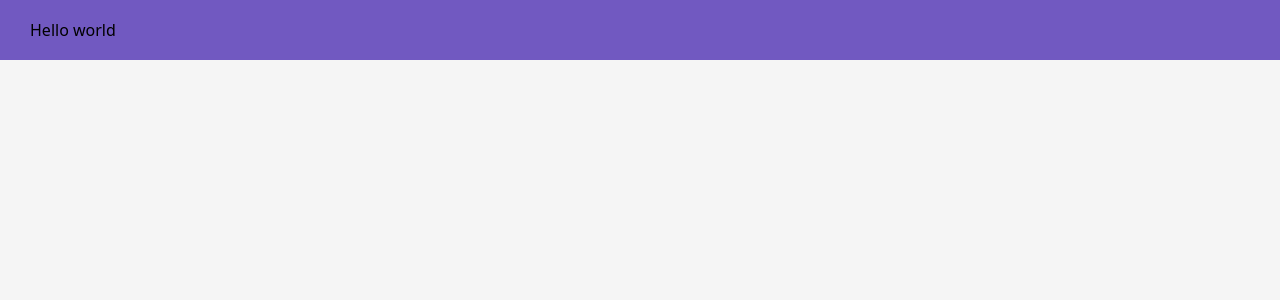
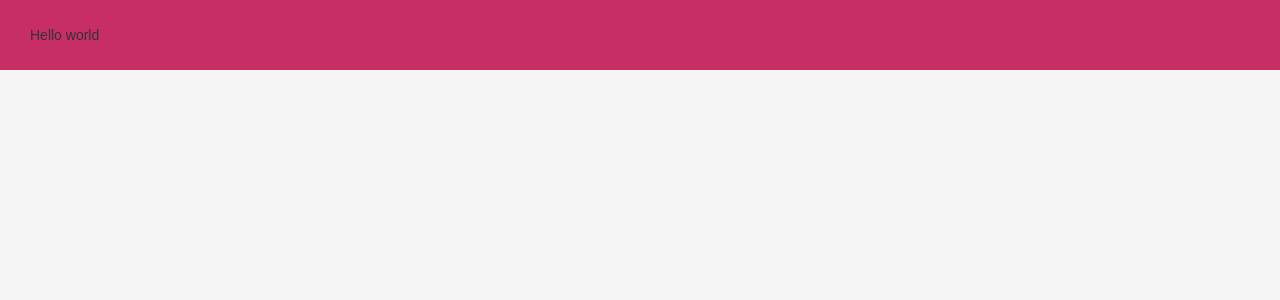
Before and after one commit to joaomateuus/library, a React (Vite) app: page / in a window 1280 px wide. Shown: the top 300 px of the page. Built offline with nearby package versions, Linux system fonts and the light colour scheme.

Commit message:
feat: setting global style

```diff
--- a/src/App.tsx
+++ b/src/App.tsx
@@ -2,13 +2,17 @@ import { useState } from 'react'
 import { AppRoutes } from './routes'
 import { Header } from './components/Header'
 import GlobalStyle from './styles/global';
+import light from './styles/themes/light'
+import { ThemeProvider } from 'styled-components';
 
-export const App = () => {
+export const App: React.FC = () => {
   return (
-    <div className="App">
-      <GlobalStyle />
-      <AppRoutes />
-      <Header />
-    </div>
+    <ThemeProvider theme={light}>
+      <div className="App">
+        <GlobalStyle/>
+        <AppRoutes />
+        <Header />
+      </div>
+    </ThemeProvider>
   )
 }
--- a/src/components/Header/styles.tsx
+++ b/src/components/Header/styles.tsx
@@ -1,9 +1,10 @@
 import styled from 'styled-components';
 
 export const Container = styled.div`
-    height: 60px;
-    background: #7159c1;
+    height: 70px;
+    background: ${props => props.theme.colors.primary};
     display: flex;
+    justify-content: space-between;
     align-items: center;
     padding: 0 30px;
 `
--- a/src/styles/global.ts
+++ b/src/styles/global.ts
@@ -1,4 +1,4 @@
-import { createGlobalStyle } from 'styled-components';
+import { createGlobalStyle, DefaultTheme } from 'styled-components';
 
 export default createGlobalStyle`
     *{
@@ -8,8 +8,9 @@ export default createGlobalStyle`
     }
 
     body{
-        background: #f5f5f5;
-        font-family: sans;
-
+        background-color: ${props => props.theme.colors.background};
+        color: ${props => props.theme.colors.text};
+        font-family: sans-serif;
+        font-size: 14px;
     }
-`
+`;
--- /dev/null
+++ b/src/styles/themes/light.ts
@@ -0,0 +1,11 @@
+export default {
+    title: 'light',
+
+    colors: {
+        primary: '#C62E65',
+        secundary: '#D63AF9',
+
+        background: '#f5f5f5',
+        text: '#333'
+    },
+};
--- a/tsconfig.json
+++ b/tsconfig.json
@@ -16,5 +16,11 @@
     "noEmit": true,
     "jsx": "react-jsx"
   },
+  "include": [
+    "src"
+  ],
+  "files": [
+    "src/styles/styled.d.ts"
+  ],
   "references": [{ "path": "./tsconfig.node.json" }]
 }
```
Also changed, not shown: src/styles/styled.d.ts (added, +15 -0 lines).
